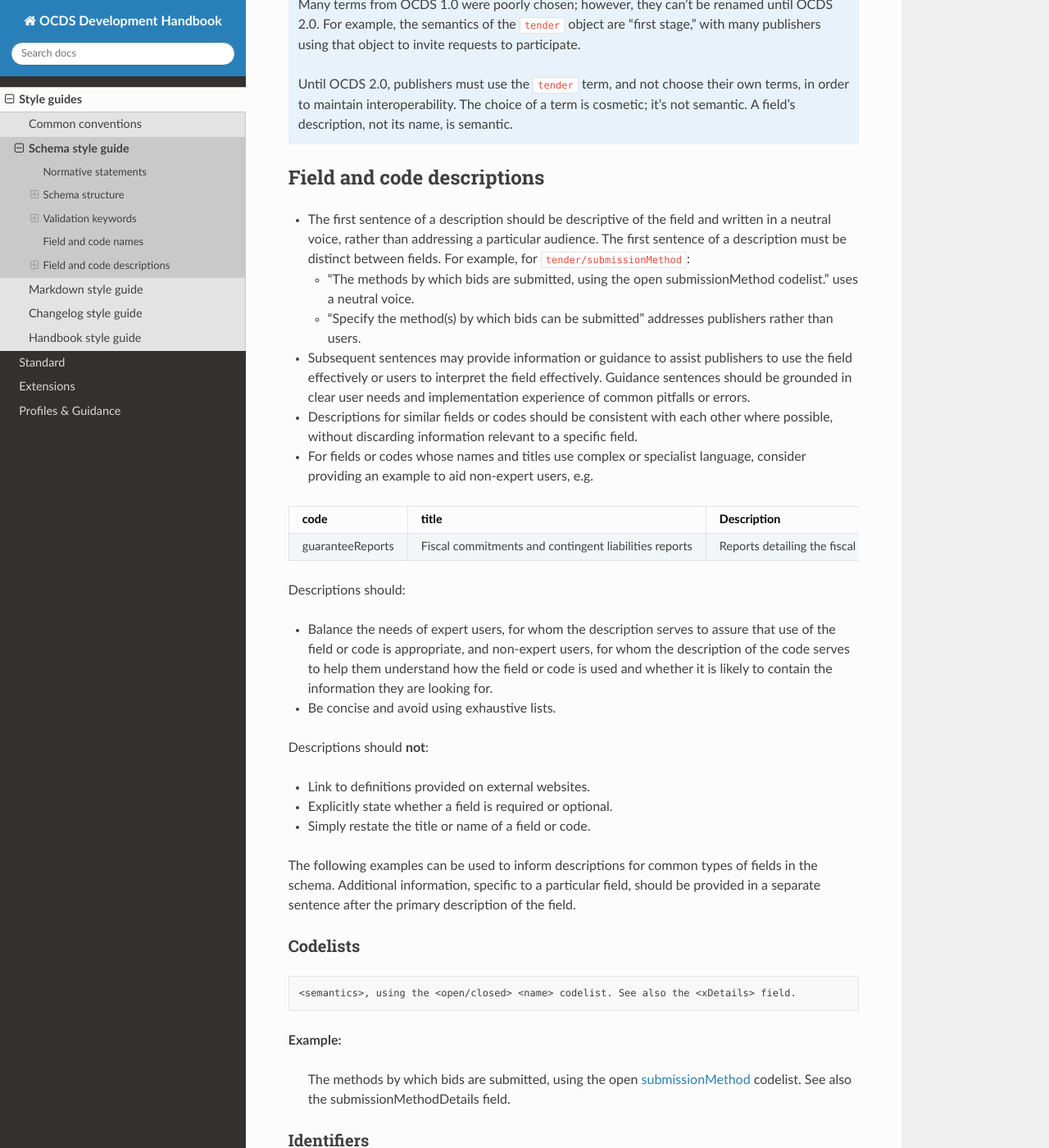
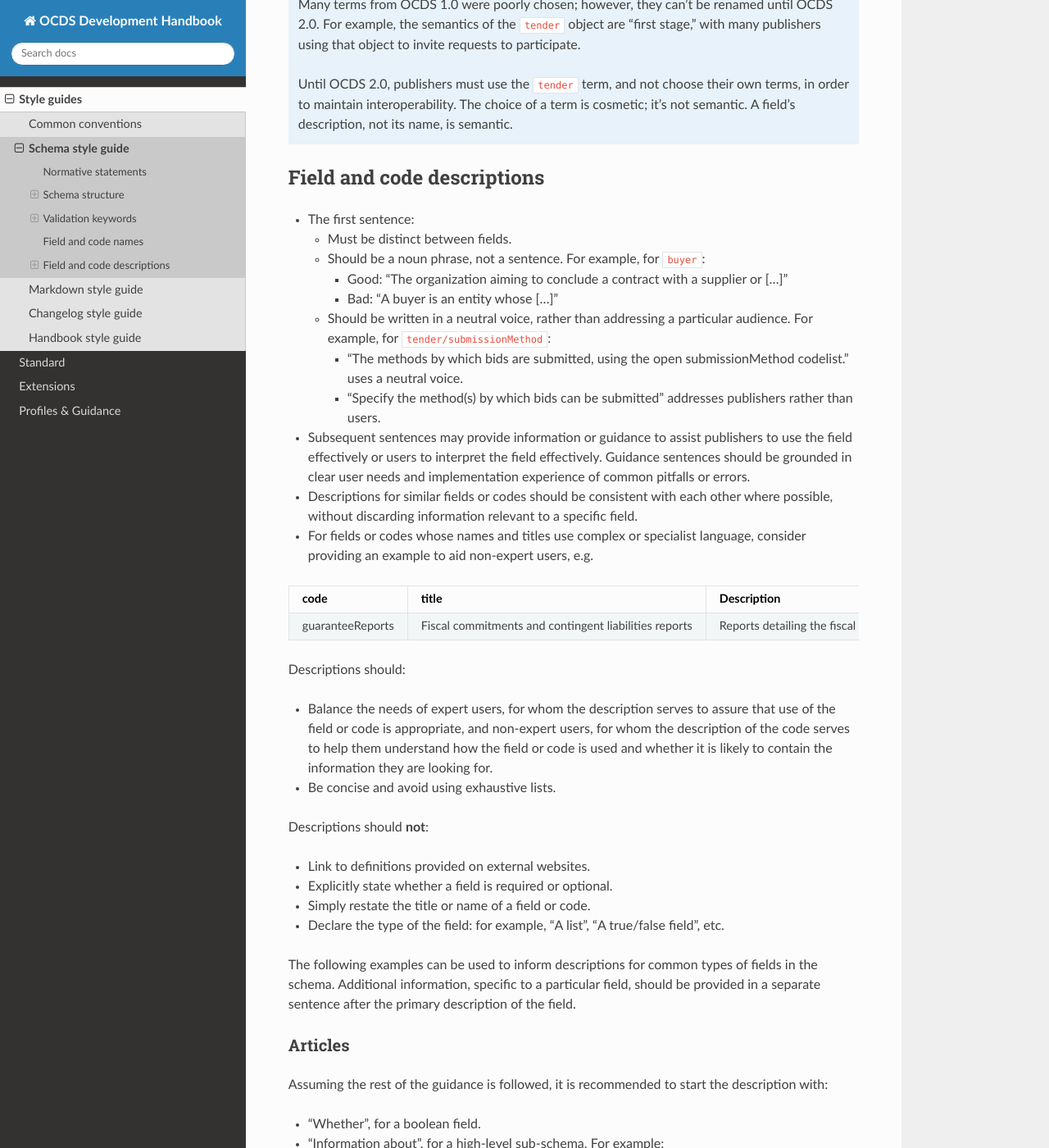
Before and after one commit to open-contracting/standard-development-handbook, a Sphinx documentation site: the page built from docs/meta/schema_style_guide.rst, in a window 1280 px wide and 1400 px high, scrolled down 4349 px. Shown: the whole window at 82% size. Built offline with Sphinx 7.4.7 and the Read the Docs theme 2.0.0, drawn with Linux system fonts in a browser that asks for light colours; some of the changed text lies outside the part shown.

Commit message:
meta/schema_style_guide: Add guidance on articles

```diff
--- a/docs/meta/schema_style_guide.rst
+++ b/docs/meta/schema_style_guide.rst
@@ -158,10 +158,18 @@
 Field and code descriptions
 ---------------------------
 
--  The first sentence of a description should be descriptive of the field and written in a neutral voice, rather than addressing a particular audience. The first sentence of a description must be distinct between fields. For example, for ``tender/submissionMethod``:
+-  The first sentence:
 
-   -  "The methods by which bids are submitted, using the open submissionMethod codelist." uses a neutral voice.
-   -  "Specify the method(s) by which bids can be submitted" addresses publishers rather than users.
+   -  Must be distinct between fields.
+   -  Should be a noun phrase, not a sentence. For example, for ``buyer``:
+
+      -  Good: "The organization aiming to conclude a contract with a supplier or […]"
+      -  Bad: "A buyer is an entity whose […]"
+
+   -  Should be written in a neutral voice, rather than addressing a particular audience. For example, for ``tender/submissionMethod``:
+
+      -  "The methods by which bids are submitted, using the open submissionMethod codelist." uses a neutral voice.
+      -  "Specify the method(s) by which bids can be submitted" addresses publishers rather than users.
 
 -  Subsequent sentences may provide information or guidance to assist publishers to use the field effectively or users to interpret the field effectively. Guidance sentences should be grounded in clear user needs and implementation experience of common pitfalls or errors.
 -  Descriptions for similar fields or codes should be consistent with each other where possible, without discarding information relevant to a specific field.
@@ -183,8 +191,25 @@
 -  Link to definitions provided on external websites.
 -  Explicitly state whether a field is required or optional.
 -  Simply restate the title or name of a field or code.
+-  Declare the type of the field: for example, "A list", "A true/false field", etc.
 
 The following examples can be used to inform descriptions for common types of fields in the schema. Additional information, specific to a particular field, should be provided in a separate sentence after the primary description of the field.
+
+Articles
+~~~~~~~~
+
+Assuming the rest of the guidance is followed, it is recommended to start the description with:
+
+-  "Whether", for a boolean field.
+-  "Information about", for a high-level sub-schema. For example:
+
+   -  "Information about the awards. […]" for ``awards``.
+   -  "The value of the contract. […]" for ``Contract.value``. ``Value`` is a low-level sub-schema.
+
+-  "The" with a plural noun phrase, for the description of an array of strings.
+-  "A" or "An", for the description of a sub-schema that is used in the context of an array.
+
+In other cases, start with "The", though this guidance may be updated with additional cases.
 
 Codelists
 ~~~~~~~~~
```
